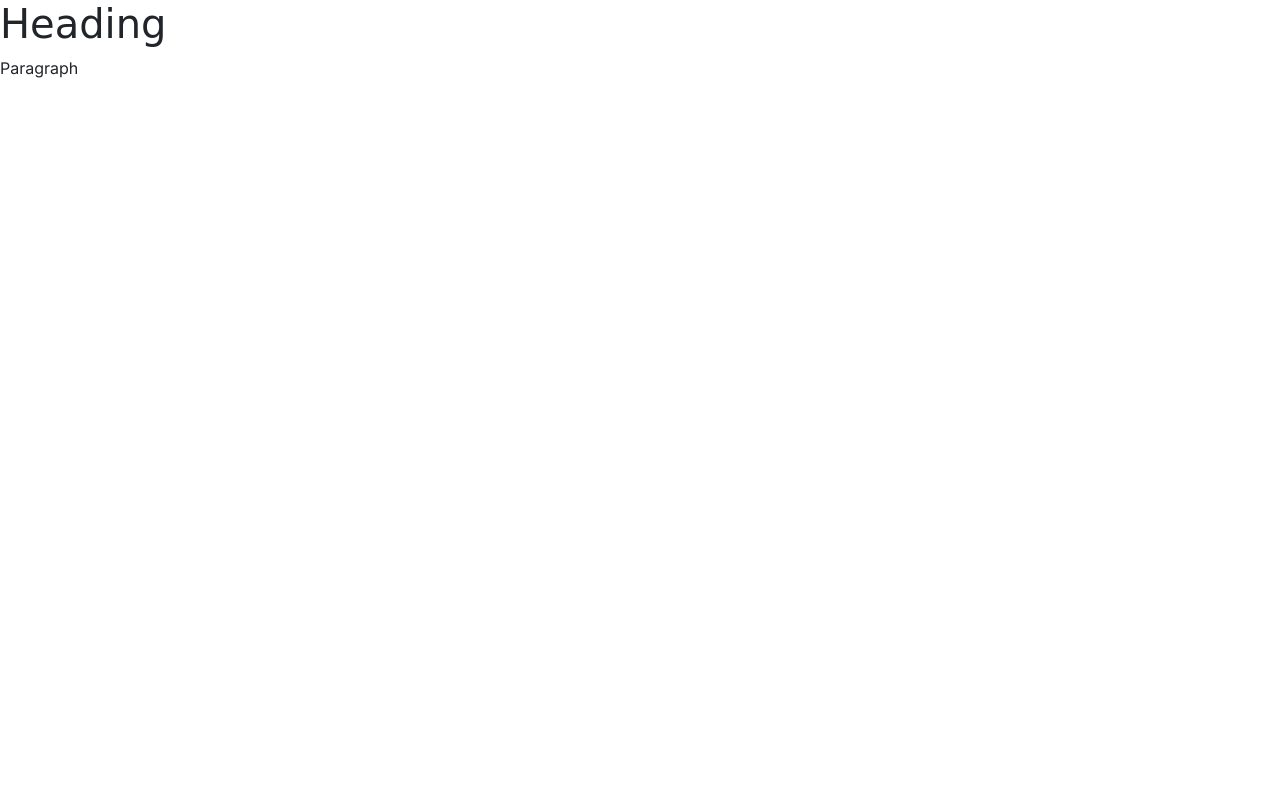
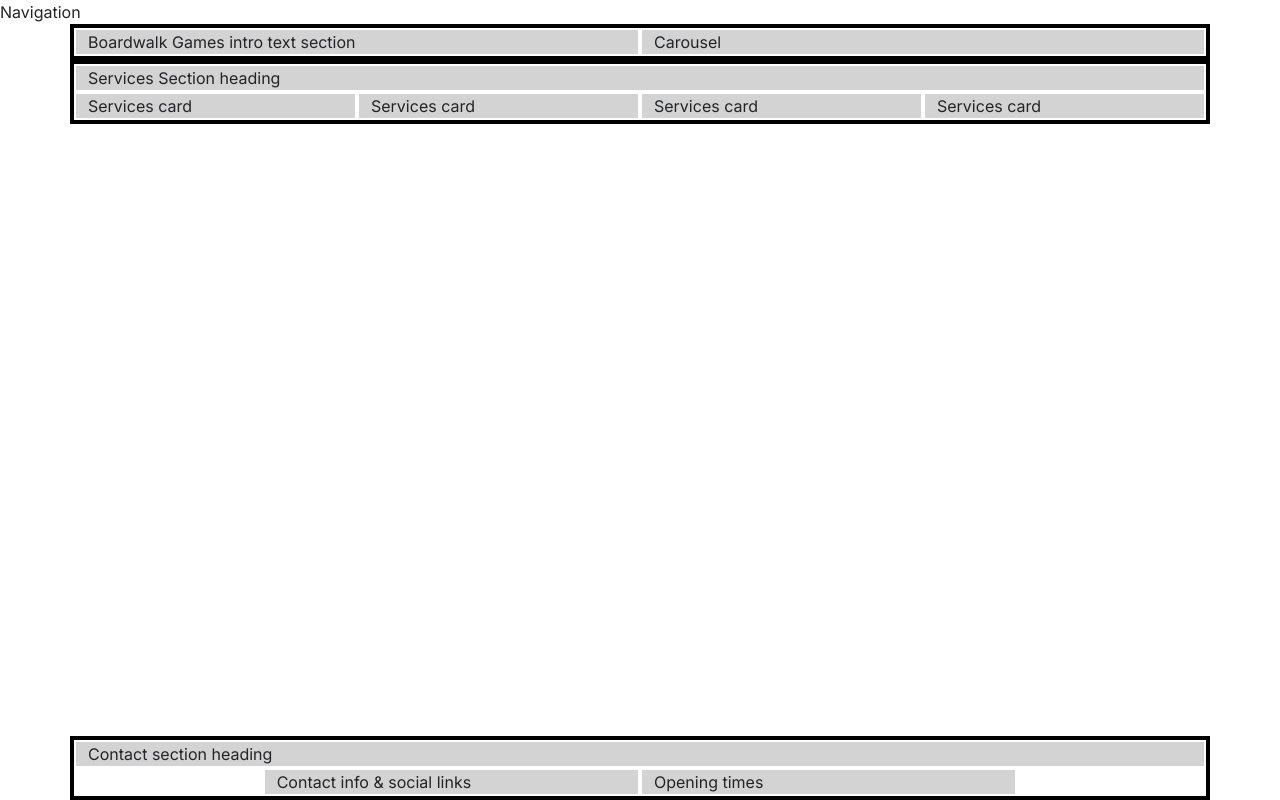
Before and after one commit to saraelizalde/boardwalk-games, a plain HTML site: page index.html in a window 1280 px wide. Drawn offline with nearby package versions, Linux system fonts and the light colour scheme; a web font is replaced by a local one.

Commit message:
Add skeletton of page

```diff
--- a/assets/CSS/style.css
+++ b/assets/CSS/style.css
@@ -2,10 +2,40 @@
 @import url('https://fonts.googleapis.com/css2?family=Inter:ital,opsz,wght@0,14..32,100..900;1,14..32,100..900&display=swap');
 @import url('https://fonts.googleapis.com/css2?family=Inter:ital,opsz,wght@0,14..32,100..900;1,14..32,100..900&family=Macondo&display=swap');
 
-body{
-Font-family: "Inter", sans-serif;
+/*CSS Varibles*/
+:root{
+    --primary-font: "Inter", sans-serif;
+    --secondary-font: "Macondo", cursive;
+    --primary-color: #416a8e;
+    --secondary-color: #aa9581;
+    --highlight-color: #416a8e;
+    --light-highlight-color: #7a9fc2;
 }
 
-h1{
-font-family: "Macondo", cursive;
+/*Global style*/
+body{
+font-family: var(--primary-font);
 }
+
+h1,
+h2,
+h3{
+font-family: var(--secondary-font);
+color: var(--primary-color);
+}
+
+.sub-heading-color{
+color: var(--highlight-color)
+}
+
+/* grid visualisation CSS for testing */
+
+.container,
+.row {
+    border: 2px solid black;
+}
+
+.col-12 {
+    border: 2px solid white;
+    background-color: lightgray;
+}
--- a/index.html
+++ b/index.html
@@ -3,18 +3,59 @@
 <head>
     <meta charset="UTF-8">
     <meta name="viewport" content="width=device-width, initial-scale=1.0">
-    <title>Document</title>
+    <meta name="description" content="Boardwalk Games, your ultimate gaming retreat! Perfect for casual gamers, enthusiasts, and student gatherings. Visit us for your next adventure in board gaming.">
+    <title>Boardwalk Games | Home</title>
+
+    <!-- favicons generated by favicon.io -->
+<link rel="apple-touch-icon" sizes="180x180" href="assets/images/apple-touch-icon.png">
+<link rel="icon" type="image/png" sizes="32x32" href="assets/images/favicon-32x32.png">
+<link rel="icon" type="image/png" sizes="16x16" href="assets/images/favicon-16x16.png">
+
 
 <!--Bootstrap CSS-->
     <link href="https://cdn.jsdelivr.net/npm/bootstrap@5.3.3/dist/css/bootstrap.min.css" rel="stylesheet" integrity="sha384-QWTKZyjpPEjISv5WaRU9OFeRpok6YctnYmDr5pNlyT2bRjXh0JMhjY6hW+ALEwIH" crossorigin="anonymous">
 <!--CSS File-->
     <link href="assets/CSS/style.css" rel="stylesheet">
 </head>
-<body>
-   <h1>Heading</h1>
-   <p>Paragraph</p>
 
+<body class="d-flex flex-column min-vh-100">
+<!--Navigation-->
+<div>Navigation</div>
 
+<!--Header with Carousel-->
+<header class="container">
+    <div class="row">
+        <div class="col-12 col-xl-6">Boardwalk Games intro text section</div>
+        <div class="col-12 col-xl-6">Carousel</div>
+    </div>
+</header>
+
+<!--main element to hold all key section of the home page. It is not part of the grid stucture-->
+<main>
+    <section class="container">
+        <div class="row">
+            <!--Services Section-->
+            <div class="col-12">Services Section heading</div>
+            <div class="col-12 col-md-6 col-xl-3">Services card</div>
+            <div class="col-12 col-md-6 col-xl-3">Services card</div>
+            <div class="col-12 col-md-6 col-xl-3">Services card</div>
+            <div class="col-12 col-md-6 col-xl-3">Services card</div>
+        </div>
+    </section>
+</main>
+
+<!--Footer/Contact section-->
+<footer class="mt-auto">
+    <div class="container">
+        <div class="row justify-content-center">
+            <div class="col-12">Contact section heading</div>
+            <!--Contact info-->
+            <div class="col-12 col-md-6 col-xl-4">Contact info & social links</div>
+            <!--Opening time-->
+            <div class="col-12 col-md-6 col-xl-4">Opening times</div>
+        </div>
+    </div>
+</footer>
 
 
 <!--Bootstrap JS-->
```
